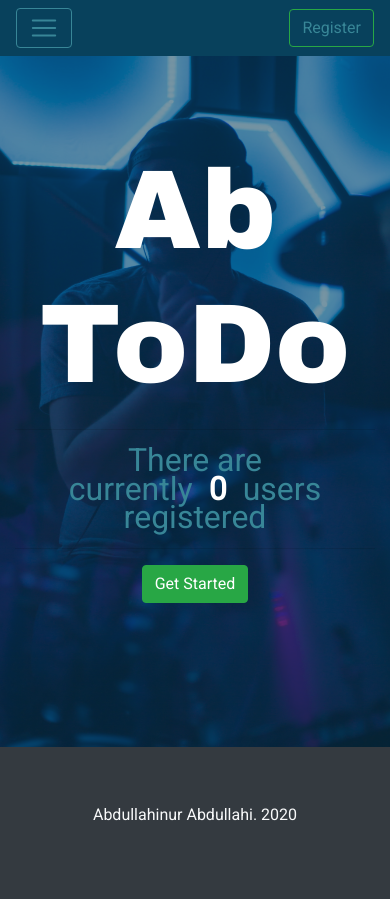
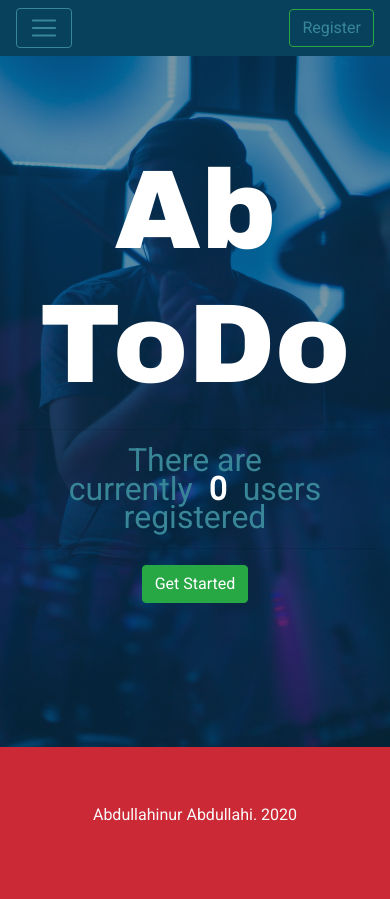
Before and after one commit to SandyAbdullahi/django-todo, a Django app: page / in a window 390 px wide. Run offline with Django 3.2, Linux system fonts and the light colour scheme; parts of the project's set-up code (start-up, migrations or seed data) failed here and were passed over; some libraries are stand-ins or nearby versions.

Commit message:
style footer for mobile

```diff
--- a/static/css/styles.css
+++ b/static/css/styles.css
@@ -25,6 +25,10 @@ base colors:
 
 #my-red {
     color: #CC2936 !important;
+}
+
+#my-red-bg {
+    background-color: #CC2936 !important;
 }
 
 
--- a/templates/includes/footer.html
+++ b/templates/includes/footer.html
@@ -1,4 +1,4 @@
-<footer class="bg-dark text-light">
+<footer class="text-light" id="my-red-bg">
     <div class="container text-center p-5">
         <p class="nav-item nav-link active"><i class="fa fa-copyright" aria-hidden="true"></i> Abdullahinur Abdullahi. 2020</p>
     </div>
```
